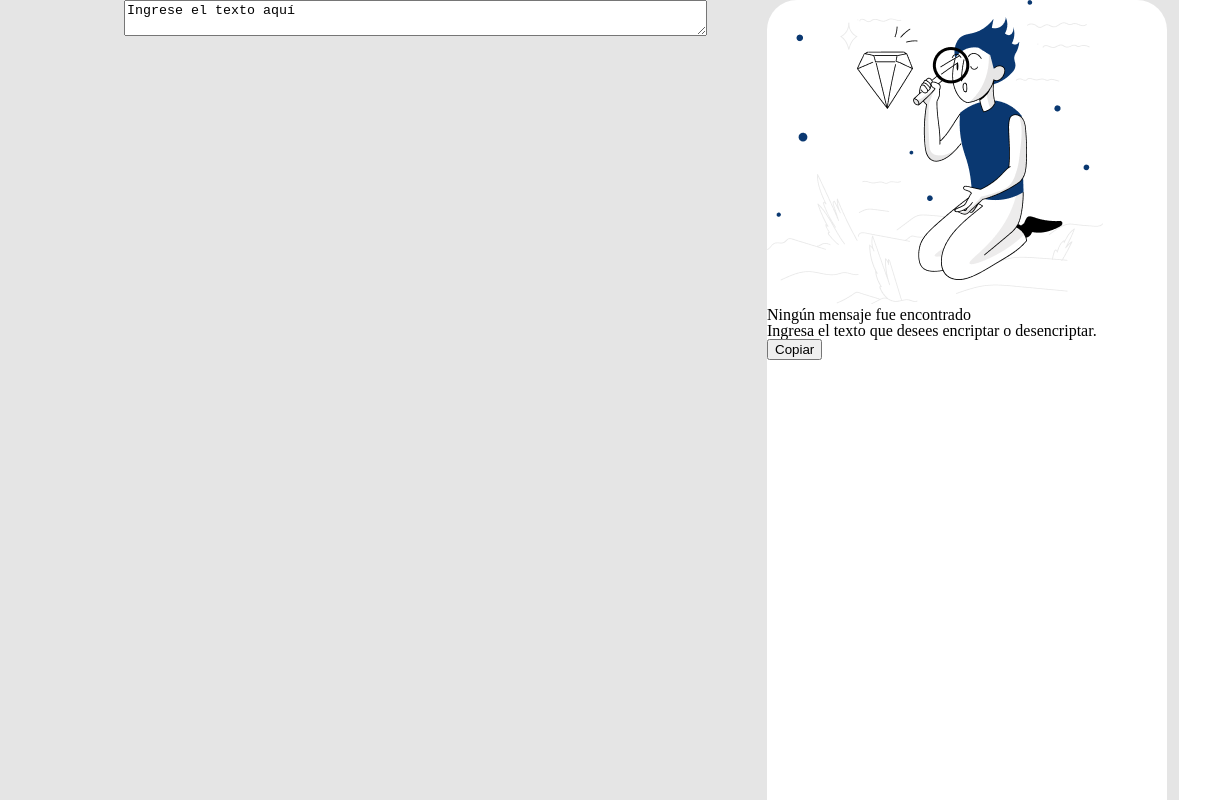
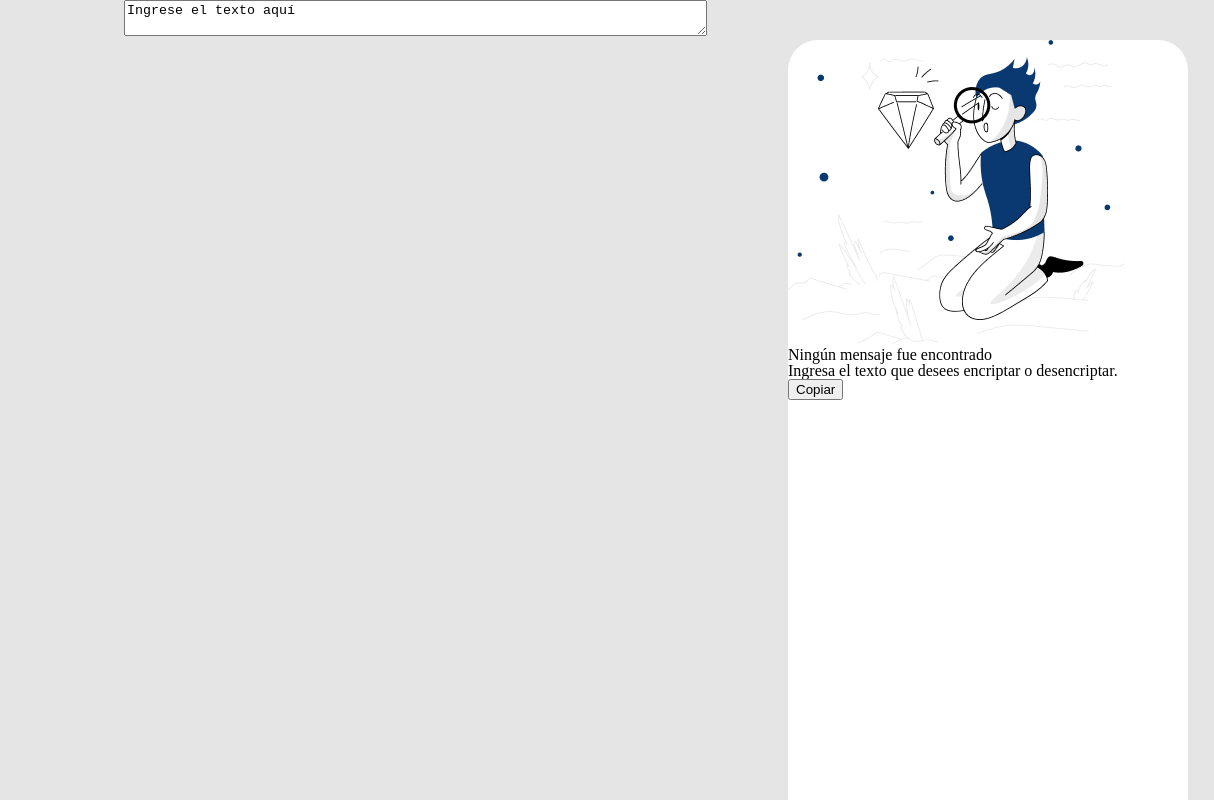
Before and after one commit to Tyrone073/Codificador, a plain HTML site: page codificador1.html in a window 1280 px wide. Shown: the top 800 px of the page, 101-1315 px from the left, 1214 px wide, since content can reach past the window. Drawn offline with Linux system fonts and the light colour scheme.

Commit message:
arreglando el espacio del body y el espacio izquierdo del cuadro 1

```diff
--- a/codificador1.css
+++ b/codificador1.css
@@ -1,6 +1,6 @@
 body{
     display: grid;
-    grid-template-rows: 954px 30px;
+    grid-template-rows: 994px 30px;
 }
 
 .cuerpo{
@@ -18,6 +18,7 @@ body{
 }
 
 .cuadro1{
+    margin-left: 125px;
     display: grid;
     grid-column: 2/3 ;
     grid-template-rows: 88% 12%;
@@ -25,7 +26,7 @@ body{
 
 .texto1{
     width: 577px;
-    margin-left: 125px;
+
 }
 
 .cuadro-texto-botones1{
@@ -56,7 +57,7 @@ body{
 .cuadro2{
     background-color: rgb(255, 255, 255);
     width: 400px;
-    /*margin: 40px 10px 0 0;*/
+    margin: 40px 10px 0 0;
     height: 944px;
     border-radius: 30px ;
     grid-column: 3/3;
```
